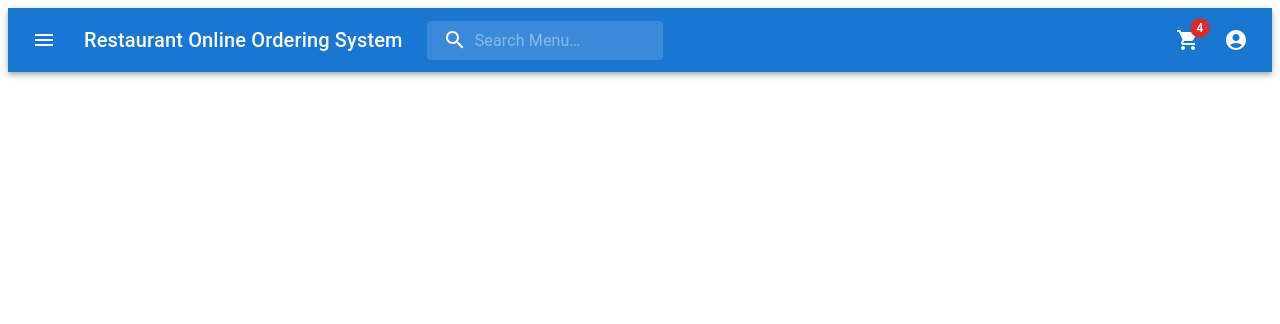
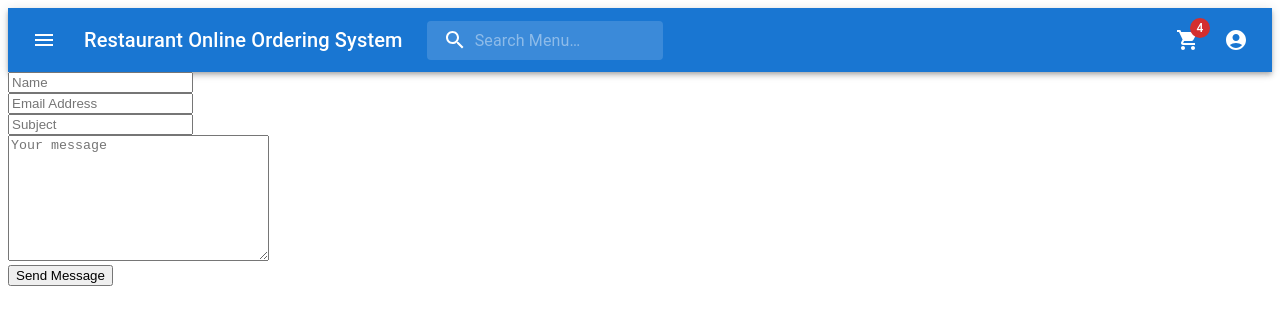
Before and after one commit to vuongchris/Restaurant-Online-Ordering-System, a React (Create React App) app: page /notifier in a window 1280 px wide. Shown: the top 324 px of the page. Built offline with nearby package versions, Linux system fonts and the light colour scheme; no server answers.

Commit message:
Functional email notification page added

```diff
--- a/src/Routes.jsx
+++ b/src/Routes.jsx
@@ -8,7 +8,7 @@ import AuthController from './controllers/auth/AuthController';
 import OrderController from './controllers/order/OrderController';
 import HomeController from './controllers/home/HomeController';
 import InfoDisplayController from './controllers/infoDisplay/InfoDisplayController';
-import notificationController from './controllers/notification/notificationController';
+import NotificationController from './controllers/notification/notificationController';
 import PaymentController from './controllers/payment/PaymentController';
 import CustomerService from './views/customer_service/CustomerService';
 import Navbar from './views/navbar/Navbar';
@@ -32,7 +32,7 @@ function Routes() {
           <Route path="/specialRequest" element={<SpecialRequest view="specialrequest" />} />
           <Route path="/restaurantList" element={<InfoDisplayController view="restaurantList" />} />
           <Route path="/restaurantDemo" element={<InfoDisplayController view="display" />} />
-          <Route path="/notifier" element={<notificationController />} />
+          <Route path="/notifier" element={<NotificationController />} />
           <Route path="/customerService" element={<CustomerService />} />
           <Route path="/account" element={<AccountController />} />
           <Route path="/orderHistory" element={<OrderController view="orderHistory" />} />
--- a/src/controllers/notification/notificationController.jsx
+++ b/src/controllers/notification/notificationController.jsx
@@ -1,15 +1,15 @@
 /* eslint-disable no-console */
 import React from 'react';
 import emailjs from '@emailjs/browser';
-import notificationView from '../../views/notification/notificationView';
+import NotificationView from '../../views/notification/notificationView';
 
-function notificationController() {
+function NotificationController() {
   // const form = useRef();
 
   const sendEmail = (e) => {
     e.preventDefault();
 
-    emailjs.sendForm('gmail', 'contact_form', e.target, 'gxDx8TedOJG-NvjPo')
+    emailjs.sendForm('service_m9xlrha', 'contact_form', e.target, 'gxDx8TedOJG-NvjPo')
       .then((result) => {
         console.log(result.text);
       }, (error) => {
@@ -19,10 +19,10 @@ function notificationController() {
   };
 
   return (
-    <notificationView
+    <NotificationView
       sendEmail={sendEmail}
     />
   );
 }
 
-export default notificationController;
+export default NotificationController;
--- a/src/views/notification/notificationView.jsx
+++ b/src/views/notification/notificationView.jsx
@@ -1,9 +1,10 @@
+/* eslint-disable react/prop-types */
 import React from 'react';
 import './Notification.css';
 // import 'bootstrap/dist/css/bootstrap.min.css';
 // import notificationController from '../../controllers/notification/notificationController';
 
-function notificationView({ sendEmail }) {
+function NotificationView({ sendEmail }) {
   return (
     <div>
       <div className="container">
@@ -31,4 +32,4 @@ function notificationView({ sendEmail }) {
   );
 }
 
-export default notificationView;
+export default NotificationView;
```
